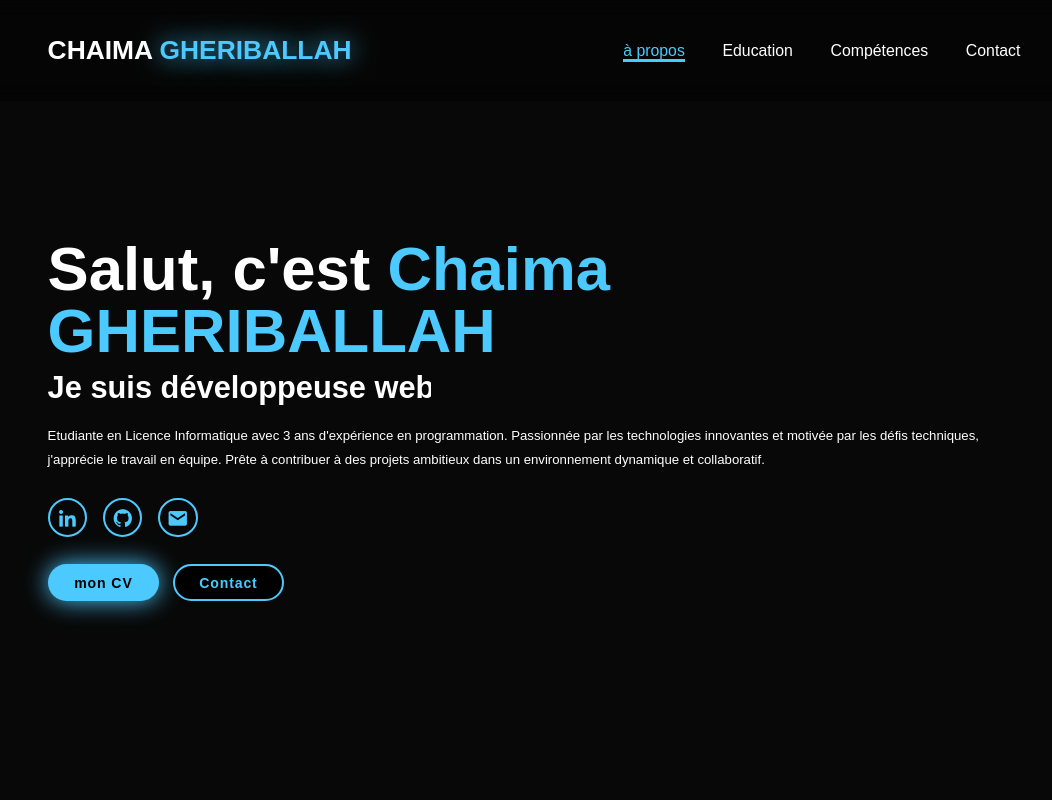
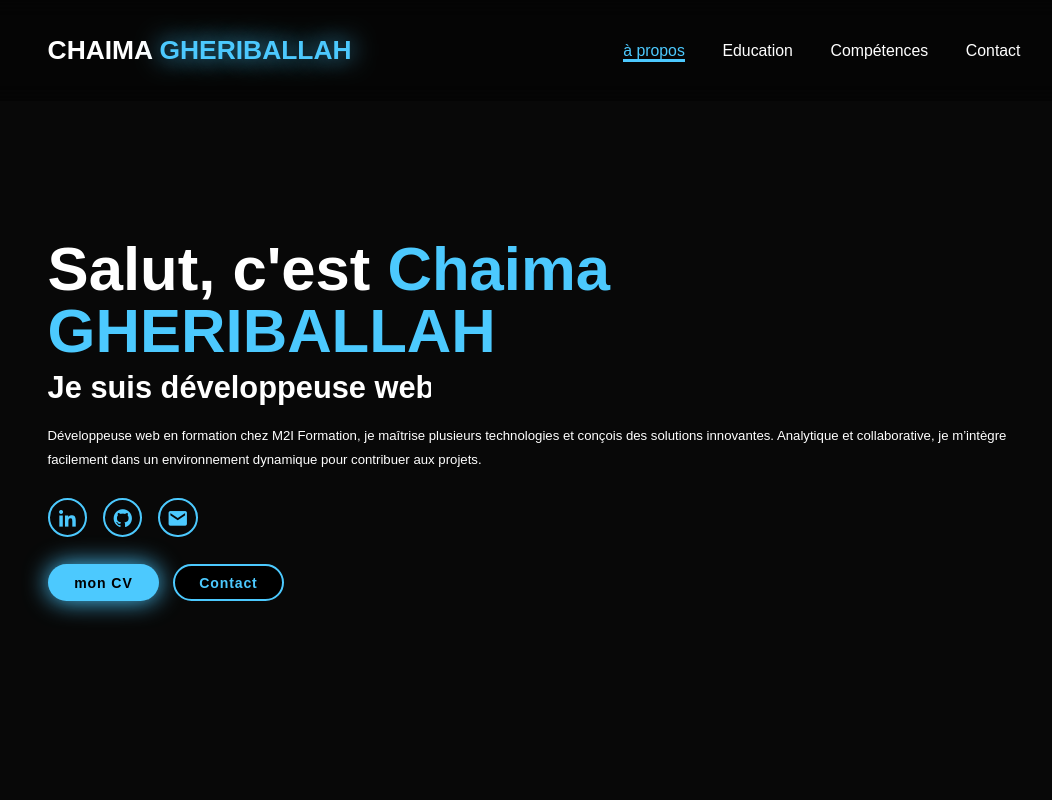
Before and after one commit to chaima3007/chaimagheriballah, a plain HTML site: page index.html in a window 1280 px wide. Shown: the top 800 px of the page, without its empty margins (106-1158 px from the left). Drawn offline with nearby package versions, Linux system fonts and the light colour scheme.

Commit message:
Add files via upload

```diff
--- a/index.html
+++ b/index.html
@@ -37,7 +37,10 @@
             <h3 class="text-animation">Je suis développeuse web<span>
 
             </span></h3>
-            <p>Etudiante en Licence Informatique avec 3 ans d'expérience en programmation. Passionnée par les technologies innovantes et motivée par les défis techniques, j'apprécie le travail en équipe. Prête à contribuer à des projets ambitieux dans un environnement dynamique et collaboratif.</p>
+            <p>Développeuse web en formation chez M2I Formation,
+                 je maîtrise plusieurs technologies et conçois des solutions innovantes.
+                 Analytique et collaborative, je m’intègre facilement dans un environnement dynamique pour contribuer aux projets.
+            </p>
             <div class="social-icon">
                <a href="https://www.linkedin.com/in/chaima-gheriballah-7554172ba"><i class='bx bxl-linkedin'></i></a>
                <a href="https://github.com/chaima3007"><i class='bx bxl-github'></i></a>
@@ -48,7 +51,7 @@
             <div class="btn-group">
 
 
-                <a href="MonCV.pdf" target="_blank" class="btn">mon CV</a>
+                <a href="CV_Chaima_Gheriballah.pdf" target="_blank" class="btn">mon CV</a>
                 <a href="#contact" class="btn">Contact</a>
             </div></div>
 <!--             <div class="home-img">
```
Also changed, not shown: 1 other file.
